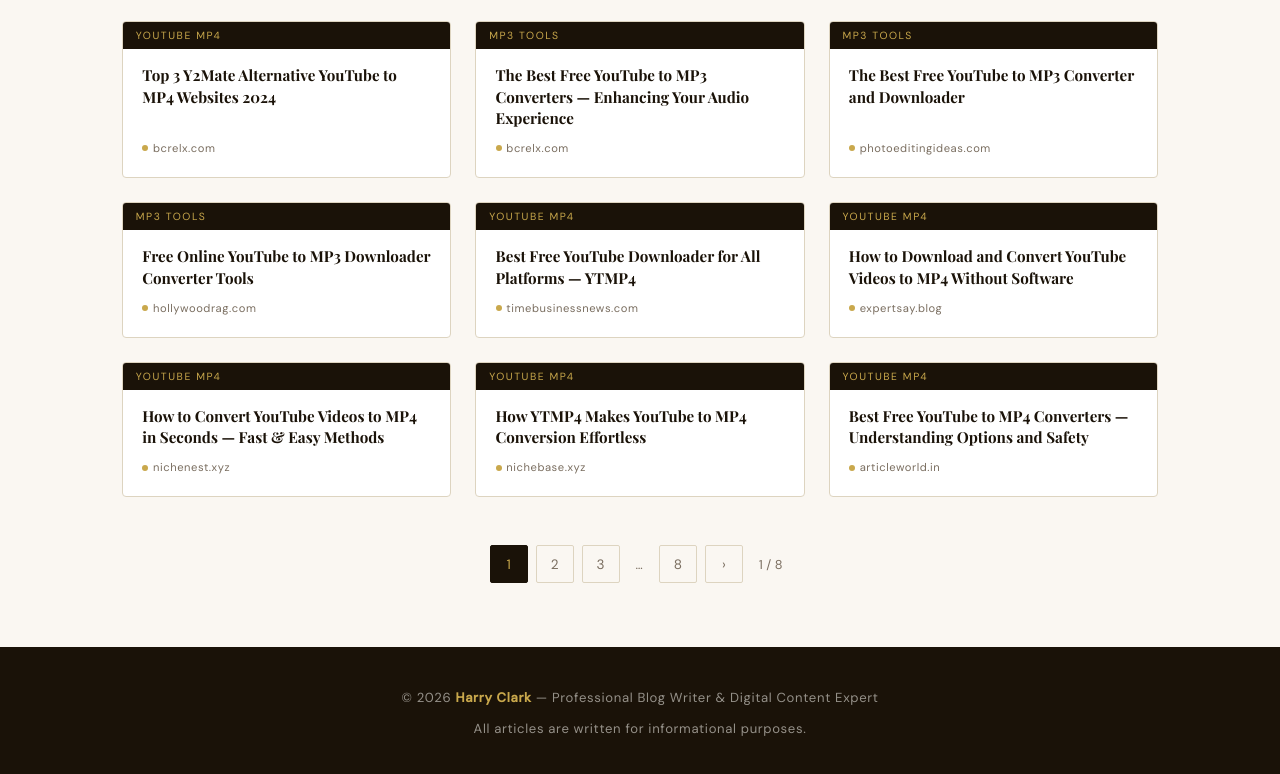
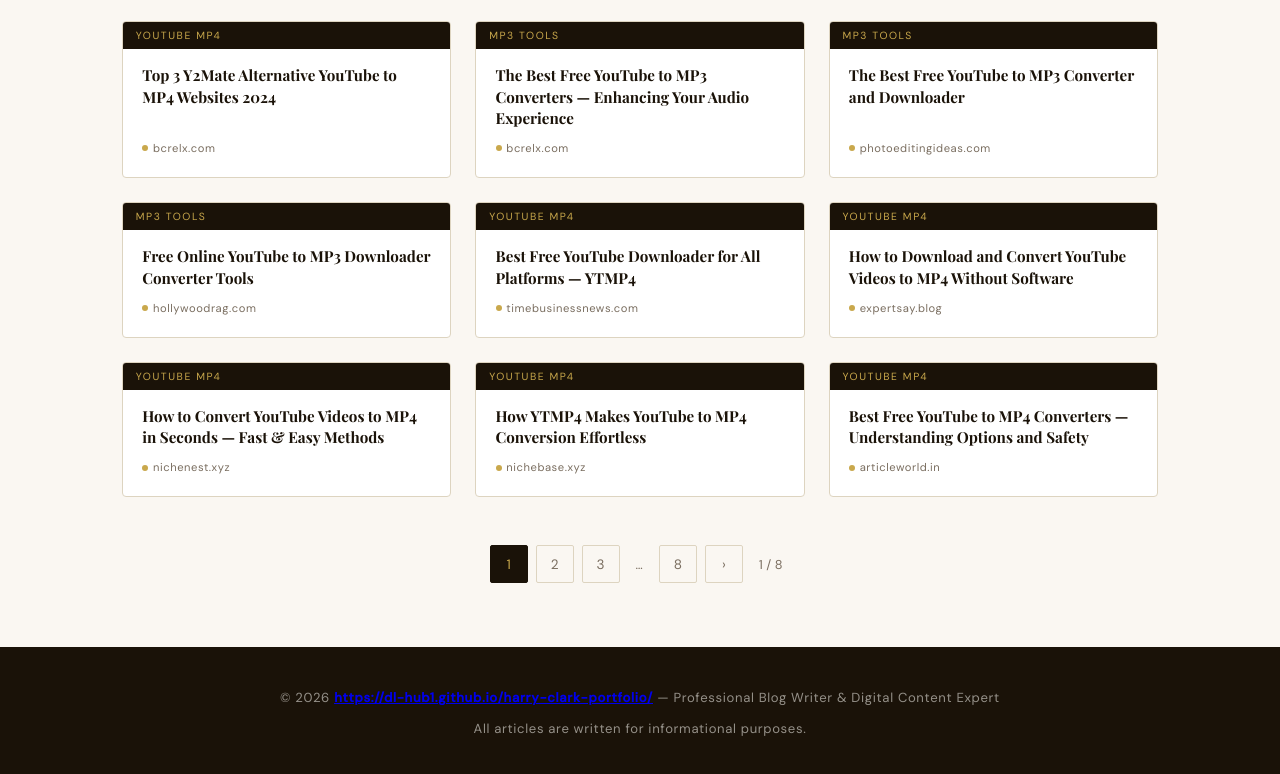
Before and after one commit to dl-hub1/harry-clark-portfolio, a plain HTML site: page index.html in a window 1280 px wide. Shown: the part 2249-3023 px from the top of the page. Drawn offline with nearby package versions, Linux system fonts and the light colour scheme; a web font is replaced by a local one.

Commit message:
Update index.html

```diff
--- a/index.html
+++ b/index.html
@@ -3,42 +3,37 @@
 <head>
   <meta charset="UTF-8" />
   <meta name="viewport" content="width=device-width, initial-scale=1.0" />
-
   <!-- Primary SEO Tags -->
   <title>Harry Clark | Professional Blog Writer & Digital Content Expert</title>
   <meta name="description" content="Harry Clark is a professional blog writer and digital content strategist covering YouTube tools, media converters, music downloads, and tech guides. Explore expert articles on video conversion, MP3 downloads, and more." />
   <meta name="keywords" content="Harry Clark, professional blog writer, YouTube to MP4, MP3 converter, video downloader, Tubidy, YTMP4, digital content, tech writer" />
   <meta name="author" content="Harry Clark" />
   <meta name="robots" content="index, follow" />
-  <link rel="canonical" href="https://harryclark.blog/" />
-
+  <link rel="canonical" href="https://dl-hub1.github.io/harry-clark-portfolio/" />
   <!-- Open Graph / Facebook -->
   <meta property="og:type" content="website" />
-  <meta property="og:url" content="https://harryclark.blog/" />
+  <meta property="og:url" content="https://dl-hub1.github.io/harry-clark-portfolio/" />
   <meta property="og:title" content="Harry Clark | Professional Blog Writer & Digital Content Expert" />
   <meta property="og:description" content="Harry Clark is a professional blog writer and digital content strategist covering YouTube tools, media converters, music downloads, and tech guides." />
-  <meta property="og:image" content="https://harryclark.blog/og-image.jpg" />
-
+  <meta property="og:image" content="https://dl-hub1.github.io/harry-clark-portfolio/favicon.png" />
   <!-- Twitter Card -->
   <meta name="twitter:card" content="summary_large_image" />
   <meta name="twitter:site" content="@harryclarkblog" />
   <meta name="twitter:title" content="Harry Clark | Professional Blog Writer & Digital Content Expert" />
   <meta name="twitter:description" content="Expert articles on video conversion, MP3 downloads, YouTube tools, and digital media guides by Harry Clark." />
-  <meta name="twitter:image" content="https://harryclark.blog/twitter-image.jpg" />
-
+  <meta name="twitter:image" content="https://dl-hub1.github.io/harry-clark-portfolio/favicon.png" />
   <!-- Schema.org structured data -->
   <script type="application/ld+json">
   {
     "@context": "https://schema.org",
     "@type": "Person",
     "name": "Harry Clark",
-    "url": "https://harryclark.blog/",
+    "url": "https://dl-hub1.github.io/harry-clark-portfolio/",
     "jobTitle": "Professional Blog Writer",
     "description": "Professional blog writer and digital content strategist specializing in YouTube tools, media converters, and tech guides.",
     "sameAs": []
   }
   </script>
-
   <link rel="preconnect" href="https://fonts.googleapis.com" />
   <link href="https://fonts.googleapis.com/css2?family=Playfair+Display:ital,wght@0,400;0,700;0,900;1,400&family=DM+Sans:wght@300;400;500&display=swap" rel="stylesheet" />
 
@@ -434,18 +429,16 @@
   </style>
 </head>
 <body>
-
 <!-- HEADER -->
 <header>
   <div class="header-inner">
-    <a class="logo" href="#">Harry Clark</a>
+    <a class="logo" href="https://dl-hub1.github.io/harry-clark-portfolio/">Harry Clark</a>
     <nav>
       <a href="#about">About</a>
       <a href="#articles">Articles</a>
     </nav>
   </div>
 </header>
-
 <!-- HERO -->
 <section class="hero">
   <p class="hero-eyebrow">Professional Blog Writer</p>
@@ -521,7 +514,7 @@
 
 <!-- FOOTER -->
 <footer>
-  <p>© 2026 <strong>Harry Clark</strong> — Professional Blog Writer &amp; Digital Content Expert</p>
+  <p>© 2026 <strong><a href="https://dl-hub1.github.io/harry-clark-portfolio/">https://dl-hub1.github.io/harry-clark-portfolio/</a></strong> — Professional Blog Writer &amp; Digital Content Expert</p>
   <p style="margin-top:0.5rem">All articles are written for informational purposes.</p>
 </footer>
 
```
